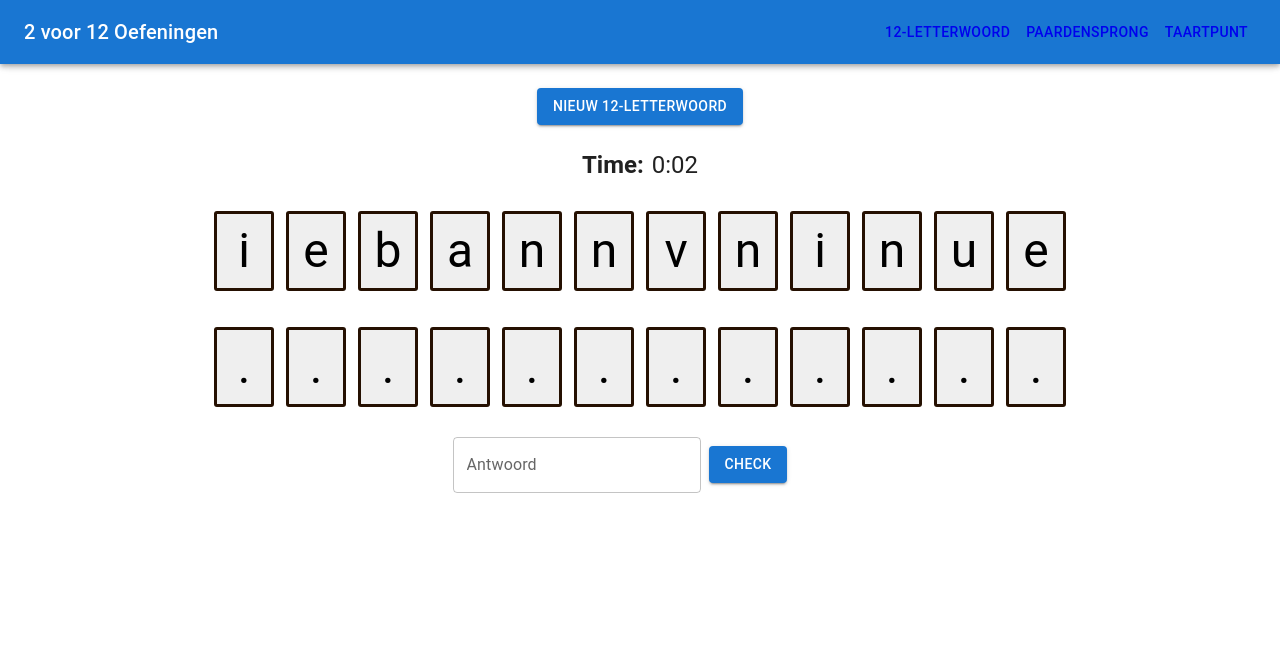
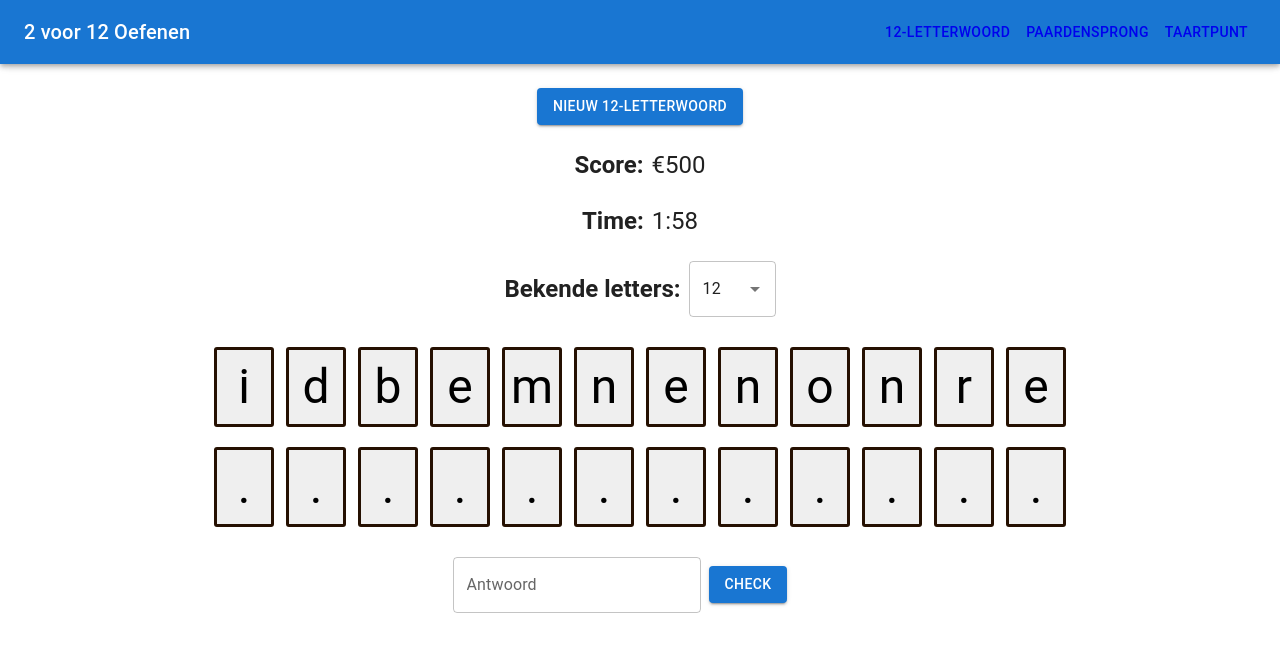
Before and after one commit to Yellow-Van-Productions/twee-voor-twaalf-oefeningen, a React (Create React App) app: page /#/ in a window 1280 px wide. Both pictures are taken after a click on the button "12-LETTERWOORD". Shown: the top 652 px of the page. Built offline with nearby package versions, Linux system fonts and the light colour scheme.

Commit message:
Missende letters

```diff
--- a/src/App.tsx
+++ b/src/App.tsx
@@ -10,7 +10,7 @@ import TwaalfLetterWoord from "./Components/TwaalfLetterWoord";
 import Home from "./Components/Home";
 import { nanoid } from "nanoid";
 
-const title = "2 voor 12 Oefeningen";
+const title = "2 voor 12 Oefenen";
 const menuItems: IMenuItem[] = [
   {
     navigation: "/twaalf-letter-woord",
--- a/src/Components/TwaalfLetterWoord.tsx
+++ b/src/Components/TwaalfLetterWoord.tsx
@@ -2,6 +2,7 @@ import React, { useEffect, useMemo, useRef, useState } from "react";
 
 import Grid from "@mui/material/Grid2";
 import {
+  Autocomplete,
   Box,
   Button,
   CircularProgress,
@@ -20,10 +21,13 @@ import CloseIcon from "@mui/icons-material/Close";
 import { Char, toChar } from "../common/Character";
 import { nanoid } from "nanoid";
 
+const N_LETTERS = 12;
+
 interface RaadLetter {
   letter: Char;
   riddleIndex: number;
   finalWordIndex: number;
+  hidden: boolean;
   checked: boolean;
 }
 
@@ -35,9 +39,10 @@ interface ITwaalfLetterWoordPuzzle {
 
 interface ITwaalfLetterWoordPuzzleProps {
   puzzle: ITwaalfLetterWoordPuzzle;
+  onBuyingLetter: () => void;
 }
 
-function randomShuffle(array: number[]) {
+function randomShuffle(array: any[]) {
   let currentIndex = array.length;
 
   while (currentIndex != 0) {
@@ -50,18 +55,30 @@ function randomShuffle(array: number[]) {
   }
 }
 
-function newRandomTwaalfLetterPuzzle(word: string): ITwaalfLetterWoordPuzzle {
-  const randomlyShuffledArray = [0, 1, 2, 3, 4, 5, 6, 7, 8, 9, 10, 11];
-  randomShuffle(randomlyShuffledArray);
+function newRandomTwaalfLetterPuzzle(
+  word: string,
+  bekendeLetters: number
+): ITwaalfLetterWoordPuzzle {
+  // Array: [0, 1, 2, 3, ...]
+  const randomlyShuffledLetterArray = Array.from(Array(N_LETTERS).keys());
+  randomShuffle(randomlyShuffledLetterArray);
+
+  // Randomly hide some letters
+  const randomlyShuffledBooleanArray = Array<boolean>(N_LETTERS);
+  for (let index = 0; index < N_LETTERS - bekendeLetters; index++) {
+    randomlyShuffledBooleanArray[index] = true;
+  }
+  randomShuffle(randomlyShuffledBooleanArray);
 
   let count = 0;
-  const newArray = new Array<RaadLetter>(12);
+  const newArray = new Array<RaadLetter>(N_LETTERS);
   for (const letter of word) {
     newArray[count] = {
       letter: toChar(letter),
-      riddleIndex: randomlyShuffledArray[count],
+      riddleIndex: randomlyShuffledLetterArray[count],
       finalWordIndex: count,
       checked: false,
+      hidden: randomlyShuffledBooleanArray[count],
     };
     ++count;
   }
@@ -83,7 +100,7 @@ function TwaalfLetterWoordPuzzle(props: ITwaalfLetterWoordPuzzleProps) {
   return (
     <Grid
       container
-      spacing={3}
+      spacing={1}
       sx={{
         justifyContent: "center",
       }}
@@ -114,6 +131,9 @@ function TwaalfLetterWoordPuzzle(props: ITwaalfLetterWoordPuzzleProps) {
                       <button
                         className="tile-content active"
                         onClick={() => {
+                          if (letter.hidden || letter.checked) {
+                            return;
+                          }
                           setCurrentGameState(
                             currentGameState.map((oldLetter) => {
                               return oldLetter === letter
@@ -124,10 +144,11 @@ function TwaalfLetterWoordPuzzle(props: ITwaalfLetterWoordPuzzleProps) {
                                 : oldLetter;
                             })
                           );
+                          props.onBuyingLetter();
                         }}
                       >
                         <Typography variant="h3">
-                          {letter.checked ? "" : letter.letter}
+                          {letter.hidden || letter.checked ? "" : letter.letter}
                         </Typography>
                       </button>
                     </TableCell>
@@ -144,13 +165,14 @@ function TwaalfLetterWoordPuzzle(props: ITwaalfLetterWoordPuzzleProps) {
               {currentGameState.map((letter: RaadLetter) => {
                 return (
                   <TableCell
+                    key={nanoid()}
                     className="tile"
                     sx={{
                       borderBottom: "0px",
                       padding: "2px",
                     }}
                   >
-                    <button className="tile-content" key={nanoid()}>
+                    <button className="tile-content">
                       <Typography variant="h3">
                         {letter.checked ? letter.letter : "."}
                       </Typography>
@@ -167,13 +189,25 @@ function TwaalfLetterWoordPuzzle(props: ITwaalfLetterWoordPuzzleProps) {
 }
 
 export default function TwaalfLetterWoord() {
+  const PUZZLE_TIME_OUT = 120;
+  const LETTER_COST = 10;
+
   const [twelveLetterWordDatabase, setTwelveLetterWordDatabase] = useState<
     string[] | null
   >(null);
   const [puzzle, setPuzzle] = useState<ITwaalfLetterWoordPuzzle | null>(null);
   const [isAnswerCorrect, setIsAnswerCorrect] = useState<boolean | null>(null);
   const answerTextFieldRef = useRef<any>();
-  const [timerTimeSeconds, setTimerSeconds] = useState<number>(0);
+  const [gameTimeSeconds, setGameTimerSeconds] =
+    useState<number>(PUZZLE_TIME_OUT);
+  const [euroScore, setEuroScore] = useState<number>(500);
+  const [bekendeLetters, setBekendeLetters] = useState<number>(N_LETTERS);
+
+  const buyLetter = () => {
+    setEuroScore((previousScore: number) => {
+      return previousScore - LETTER_COST;
+    });
+  };
 
   useEffect(() => {
     const loadDatabaseAsync = async () => {
@@ -187,13 +221,19 @@ export default function TwaalfLetterWoord() {
   }, []);
 
   useEffect(() => {
-    generateNewPuzzle(twelveLetterWordDatabase);
-  }, [twelveLetterWordDatabase]);
+    generateNewPuzzle(twelveLetterWordDatabase, bekendeLetters);
+  }, [twelveLetterWordDatabase, bekendeLetters]);
 
   useEffect(() => {
-    const timerInterval = setInterval(() => {
-      setTimerSeconds((prevTime: number) => {
-        return prevTime + 1;
+    let timerInterval = setInterval(() => {
+      setGameTimerSeconds((previousTime: number) => {
+        if (previousTime === 0) {
+          clearInterval(timerInterval);
+          setIsAnswerCorrect(false);
+          return 0;
+        } else {
+          return previousTime - 1;
+        }
       });
     }, 1000);
 
@@ -205,7 +245,10 @@ export default function TwaalfLetterWoord() {
     return () => clearInterval(timerInterval);
   }, [isAnswerCorrect]);
 
-  const generateNewPuzzle = (listOfWords: string[] | null) => {
+  const generateNewPuzzle = (
+    listOfWords: string[] | null,
+    bekendeLetters: number
+  ) => {
     if (!listOfWords || listOfWords.length === 0) {
       return;
     }
@@ -213,7 +256,7 @@ export default function TwaalfLetterWoord() {
     const randomWord =
       listOfWords[Math.floor(Math.random() * listOfWords.length)];
 
-    const newPuzzle = newRandomTwaalfLetterPuzzle(randomWord);
+    const newPuzzle = newRandomTwaalfLetterPuzzle(randomWord, bekendeLetters);
 
     if (answerTextFieldRef.current) {
       answerTextFieldRef.current.value = "";
@@ -221,7 +264,7 @@ export default function TwaalfLetterWoord() {
 
     setIsAnswerCorrect(null);
     setPuzzle(newPuzzle);
-    setTimerSeconds(0);
+    setGameTimerSeconds(PUZZLE_TIME_OUT);
   };
 
   const checkAnswer = () => {
@@ -245,7 +288,7 @@ export default function TwaalfLetterWoord() {
         <Button
           variant="contained"
           onClick={() => {
-            generateNewPuzzle(twelveLetterWordDatabase);
+            generateNewPuzzle(twelveLetterWordDatabase, bekendeLetters);
           }}
         >
           Nieuw 12-letterwoord
@@ -260,16 +303,58 @@ export default function TwaalfLetterWoord() {
               fontWeight: "bold",
             }}
           >
+            Score:
+          </Typography>
+          <Typography variant="h5">{`€${euroScore}`}</Typography>
+        </Grid>
+      </Grid>
+
+      <Grid>
+        <Grid container direction="row" alignItems="center" spacing={1}>
+          <Typography
+            variant="h5"
+            sx={{
+              fontWeight: "bold",
+            }}
+          >
             Time:
           </Typography>
-          <Typography variant="h5">{`${Math.floor(timerTimeSeconds / 60)}:${
-            timerTimeSeconds % 60 < 10 ? "0" : ""
-          }${timerTimeSeconds % 60}`}</Typography>
+          <Typography variant="h5">{`${Math.floor(gameTimeSeconds / 60)}:${
+            gameTimeSeconds % 60 < 10 ? "0" : ""
+          }${gameTimeSeconds % 60}`}</Typography>
         </Grid>
       </Grid>
+
+      <Grid>
+        <Grid container direction="row" alignItems="center" spacing={1}>
+          <Typography
+            variant="h5"
+            sx={{
+              fontWeight: "bold",
+            }}
+          >
+            Bekende letters:
+          </Typography>
+          <Autocomplete
+            disableClearable
+            value={bekendeLetters}
+            options={Array.from(Array(N_LETTERS + 1).keys())
+              .reverse()
+              .slice(0, 7)}
+            getOptionLabel={(option) => option.toString()}
+            renderInput={(params) => <TextField {...params} />}
+            onChange={(event, value) => {
+              if (value) {
+                setBekendeLetters(value);
+              }
+            }}
+          />
+        </Grid>
+      </Grid>
+
       <Grid>
         {puzzle ? (
-          <TwaalfLetterWoordPuzzle puzzle={puzzle} />
+          <TwaalfLetterWoordPuzzle puzzle={puzzle} onBuyingLetter={buyLetter} />
         ) : (
           <CircularProgress />
         )}
--- a/src/Components/styles.css
+++ b/src/Components/styles.css
@@ -13,6 +13,8 @@
   &.center-piece {
     background: #1976d2;
   }
+
+
 }
 
 .tile {
@@ -34,7 +36,13 @@
   border-radius: 3px;
   margin: 4px;
 
+
   &.active {
     cursor: pointer;
   }
+
 }
+
+.tile-content:hover {
+  background-color: rgb(229, 225, 255);
+}
```
Also changed, not shown: public/twaalfletterwoorden.csv.
